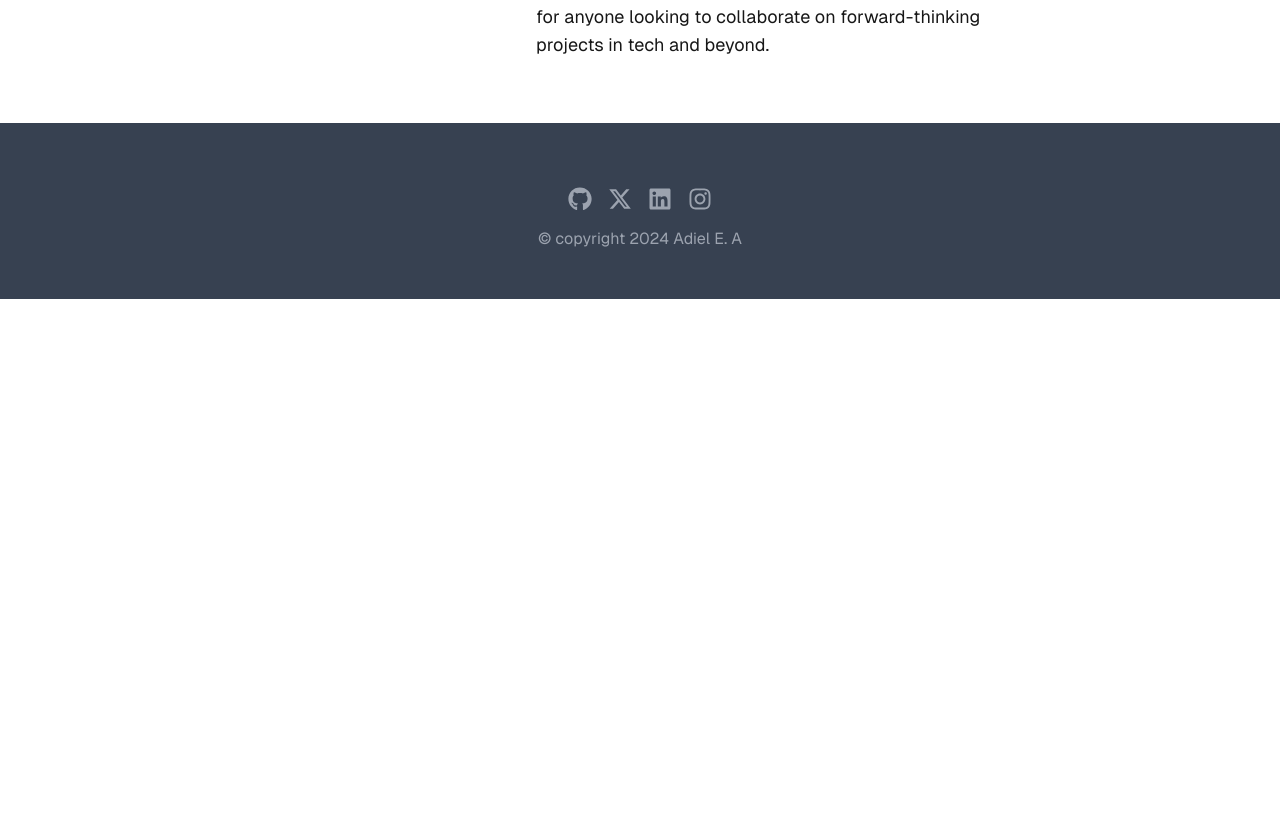
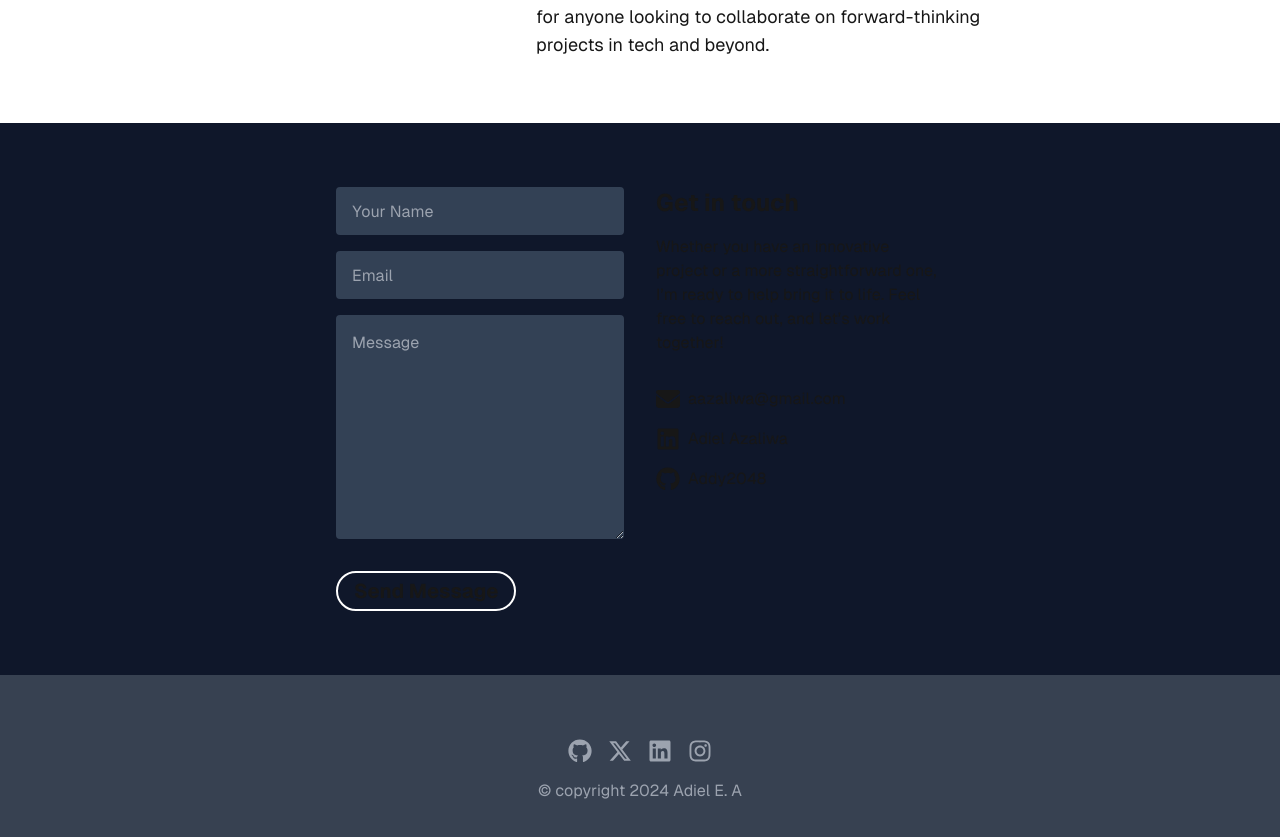
Before and after one commit to Addy2048/adiel, a Next.js app: page / in a window 1280 px wide. Shown: the part 1189-2026 px from the top of the page. Before the commit the page ends 1488 px from the top, so only its background shows below. Built offline with nearby package versions, Linux system fonts and the light colour scheme.

Commit message:
feat: contact

```diff
--- a/src/app/page.tsx
+++ b/src/app/page.tsx
@@ -1,4 +1,5 @@
 import AboutAdiel from "@/components/about";
+import Contact from "@/components/contact";
 import Footer from "@/components/footer";
 import Landing from "@/components/landing";
 
@@ -7,6 +8,7 @@ export default function Home() {
     <div className="font-[family-name:var(--font-geist-sans)]">
       <Landing />
       <AboutAdiel />
+      <Contact />
       <Footer />
     </div>
   );
--- a/src/components/about.tsx
+++ b/src/components/about.tsx
@@ -10,7 +10,7 @@ export default function AboutAdiel() {
           alt=""
           height={5000}
           width={5000}
-          className="h-full w-full object-cover"
+          className="h-full w-full object-cover rounded"
         />
       </div>
       <div className="max-w-lg">
--- /dev/null
+++ b/src/components/contact.tsx
@@ -0,0 +1,63 @@
+import Link from "next/link";
+import { FaEnvelope, FaGithub, FaLinkedin } from "react-icons/fa6";
+
+export default function Contact() {
+  return (
+    <div className="w-full py-16 flex flex-row justify-center bg-[#0F172A]">
+      <div className="w-full md:w-1/2 flex flex-row flex-wrap">
+        <form className="w-full xl:w-1/2 px-4">
+          <input
+            className="h-12 w-full p-4 block mb-4 rounded bg-[#334155]"
+            type="text"
+            name="fullName"
+            placeholder="Your Name"
+            required
+          />
+          <input
+            className="h-12 w-full p-4 block mb-4 rounded bg-[#334155]"
+            type="email"
+            name="email"
+            required
+            placeholder="Email"
+          />
+          <textarea
+            className="w-full p-4 block mb-4 rounded bg-[#334155]"
+            required
+            placeholder="Message"
+            rows={8}
+          ></textarea>
+          <button className="border-2 border-white bg-transparent rounded-[40px] px-4 py-1 text-lg md:text-xl font-bold mt-4">
+            Send Message
+          </button>
+        </form>
+        <div className="w-full xl:w-1/2 px-4 order-first xl:order-last mb-8">
+          <div>
+            <p className="text-2xl font-bold">Get in touch</p>
+          </div>
+
+          <p className="mt-4">
+            Whether you have an innovative project or a more straightforward
+            one, I’m ready to help bring it to life. Feel free to reach out, and
+            let’s work together!
+          </p>
+          <div className="flex flex-row gap-2 items-center mt-8">
+            <FaEnvelope size={24} /> <span>aazaliwa@gmail.com</span>
+          </div>
+          <Link
+            href={"https://www.linkedin.com/in/adiel-azaliwa-2093921b9/"}
+            className="flex flex-row gap-2 items-center mt-4"
+          >
+            <FaLinkedin size={24} />
+            <span>Adiel Azaliwa</span>
+          </Link>
+          <Link
+            href={"https://github.com/Addy2048"}
+            className="flex flex-row gap-2 items-center mt-4"
+          >
+            <FaGithub size={24} /> <span>Addy2048</span>
+          </Link>
+        </div>
+      </div>
+    </div>
+  );
+}
--- a/src/components/landing.tsx
+++ b/src/components/landing.tsx
@@ -62,9 +62,9 @@ export default function Landing() {
           >
             Get Resume
           </a>
-          <button className="border-2 border-white bg-transparent rounded-[40px] px-4 py-2 text-lg md:text-xl font-bold">
+          {/* <button className="border-2 border-white bg-transparent rounded-[40px] px-4 py-2 text-lg md:text-xl font-bold">
             Contact
-          </button>
+          </button> */}
         </div>
       </div>
     </div>
```
